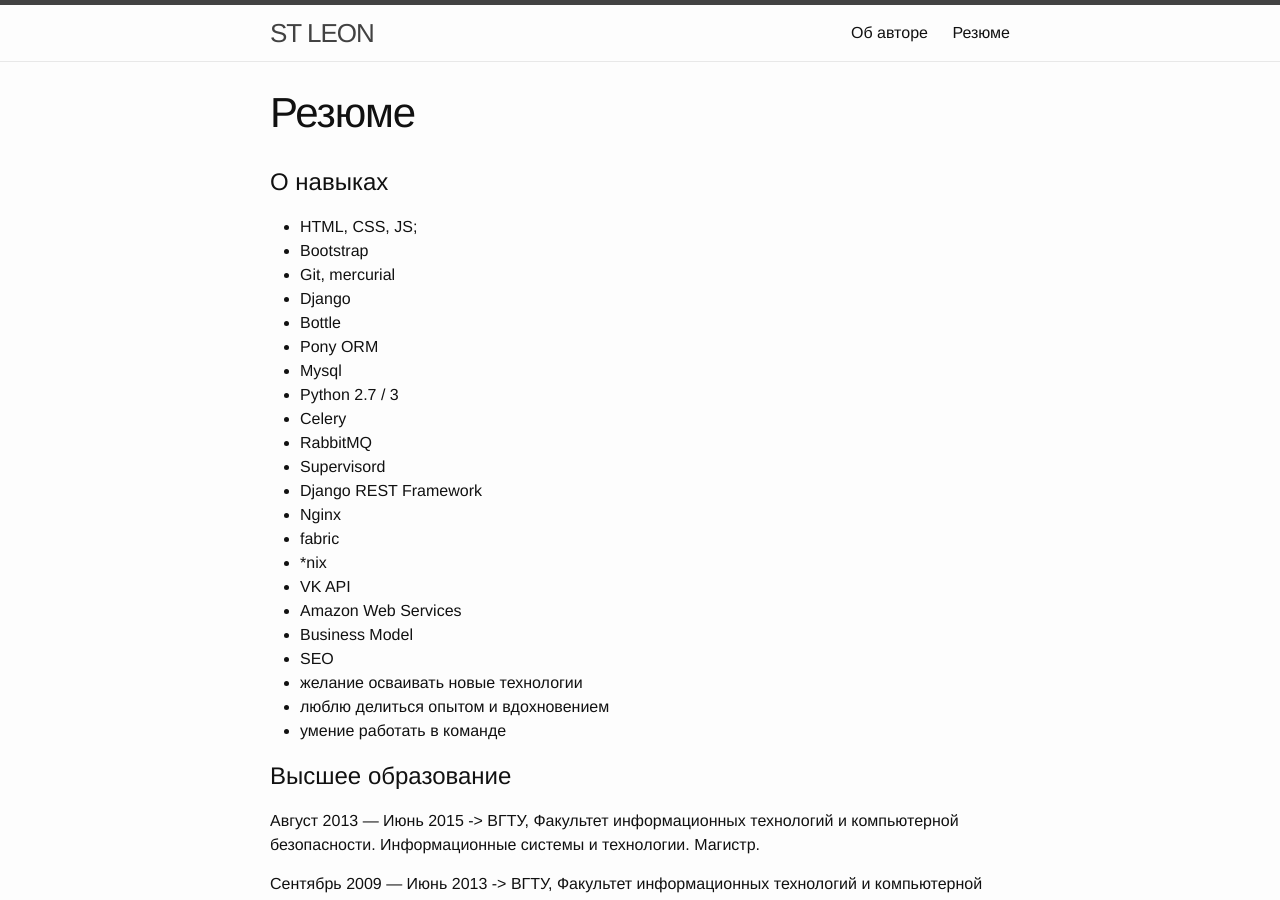
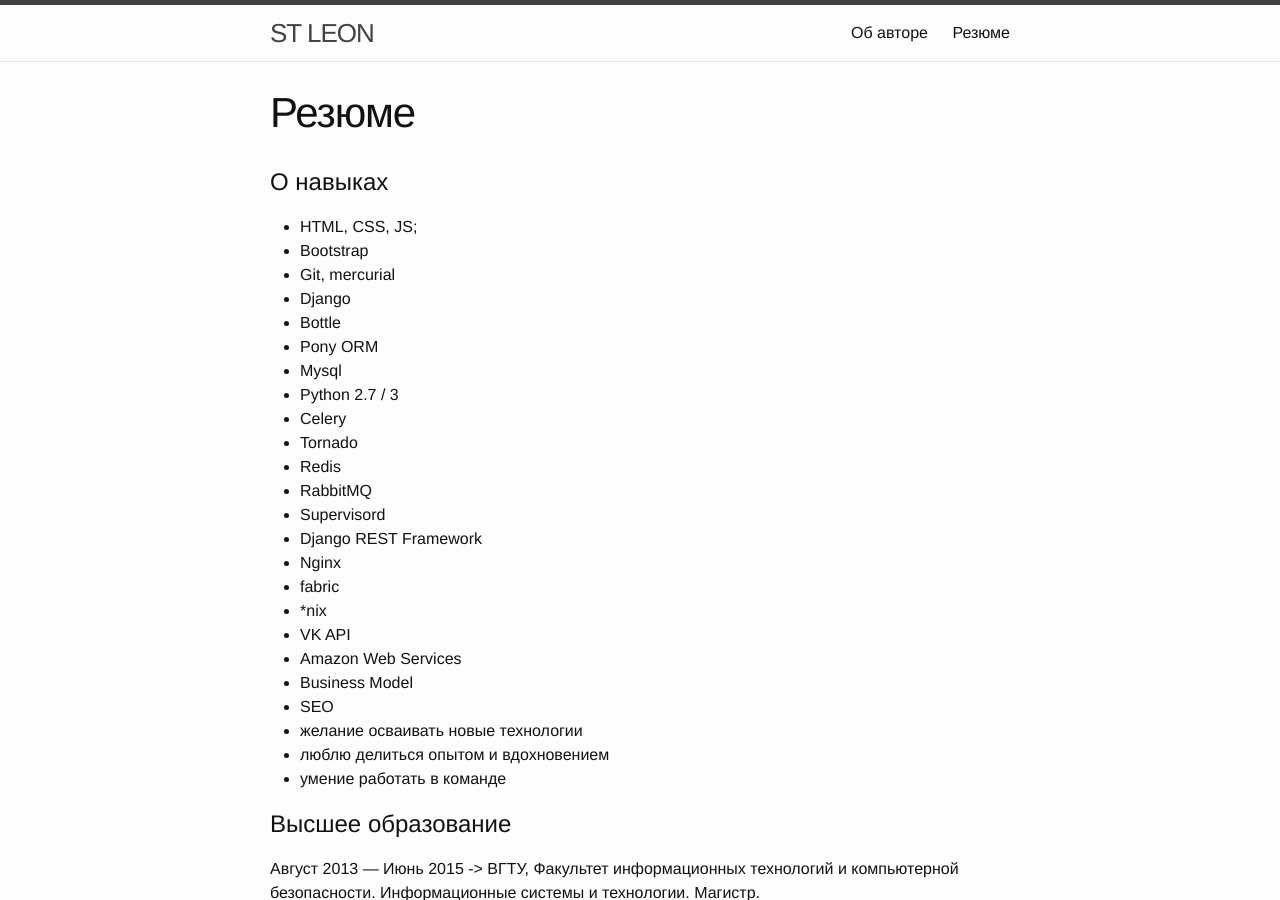
Before and after one commit to stleon/stleon.github.io, a Jekyll site: the page built from resume.md, in a window 1280 px wide and 900 px high. Built offline with Jekyll 4.4.1, drawn with Linux system fonts in a browser that asks for light colours.

Commit message:
tornado + redis

```diff
--- a/resume.md
+++ b/resume.md
@@ -14,6 +14,8 @@ permalink: /resume/
 - Mysql
 - Python 2.7 / 3
 - Celery
+- Tornado
+- Redis
 - RabbitMQ
 - Supervisord
 - Django REST Framework
```
